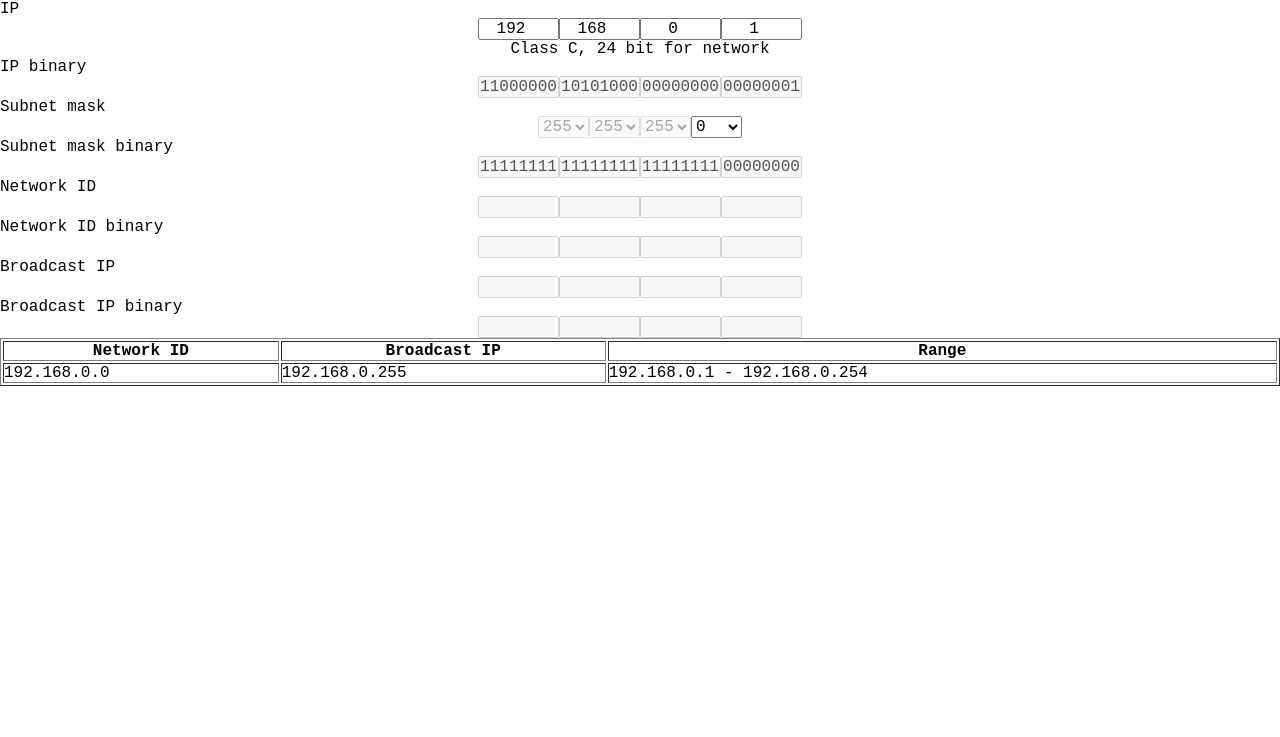
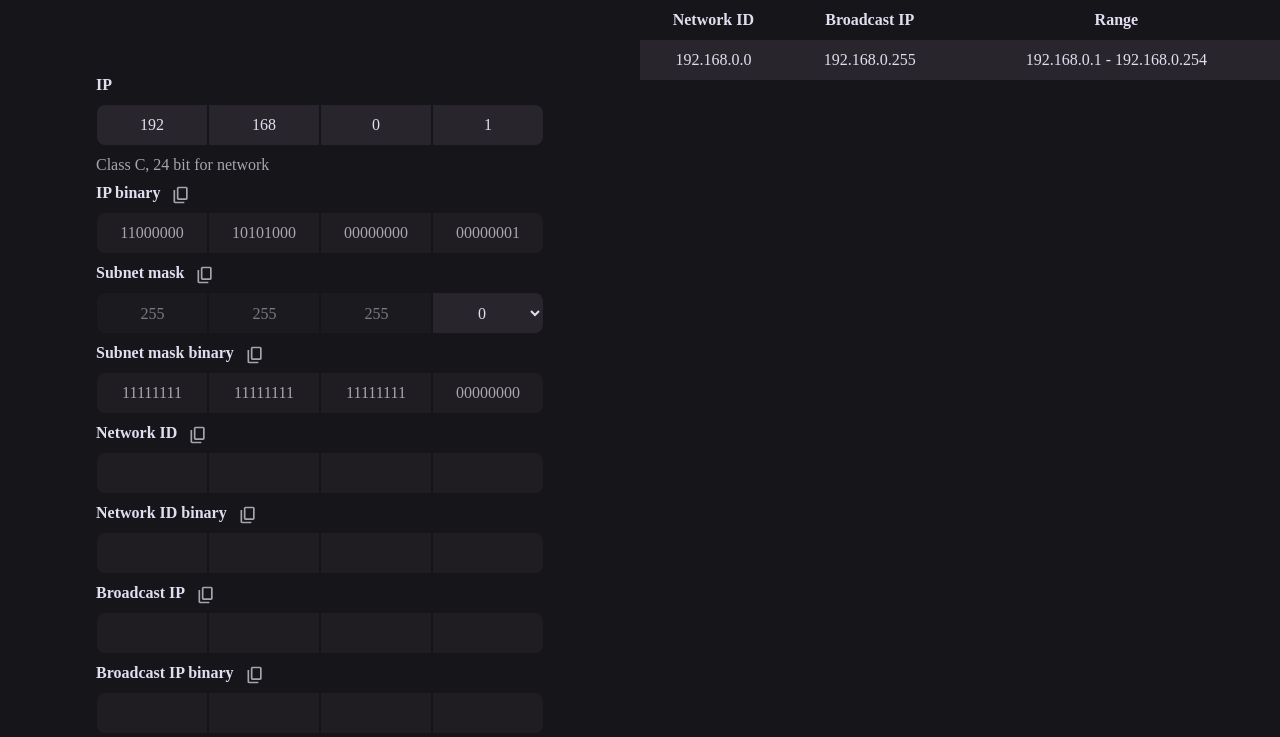
Before and after one commit to Koder10001/Subnet, a plain HTML site: page index.html in a window 1280 px wide. Drawn offline with Linux system fonts and the light colour scheme; a web font is replaced by a local one.

Commit message:
Changed UI

```diff
--- a/index.html
+++ b/index.html
@@ -1,32 +1,65 @@
 <!DOCTYPE html>
 <html>
   <head>
-        <meta name="viewport" content="width=device-width, initial-scale=1.0, user-scalable=no">
-        <link rel="stylesheet" href="style.css"/>
+    <meta
+      name="viewport"
+      content="width=device-width, initial-scale=1.0, user-scalable=no"
+    />
+    <link rel="stylesheet" href="style.css" />
   </head>
   <body>
+    <div id="group1">
       <div class="container">
-            IP
+        <span>IP</span>
         <div id="ip">
-                <input type="number" value="192" max="255" min="1" id="octet1" onchange="update()"/>
-                <input type="number" value="168" max="255" min="0" id="octet2" onchange="update()"/>
-                <input type="number" value="0" max="255" min="0" id="octet3" onchange="update()"/>
-                <input type="number" value="1" max="255" min="0" id="octet4" onchange="update()"/>
+          <input
+						class="cornerleft"
+            type="number"
+            value="192"
+            max="255"
+            min="1"
+            id="octet1"
+            onchange="update()"
+          /><input
+            type="number"
+            value="168"
+            max="255"
+            min="0"
+            id="octet2"
+            onchange="update()"
+          /><input
+            type="number"
+            value="0"
+            max="255"
+            min="0"
+            id="octet3"
+            onchange="update()"
+          /><input
+						class="cornerright"
+            type="number"
+            value="1"
+            max="255"
+            min="0"
+            id="octet4"
+            onchange="update()"
+          />
         </div>
         <div id="ipClass"></div>
         <div class="convert">
           <!-- connect img -->
         </div>
-            IP binary
+        <div><span>IP binary</span><button class="copybutton" title="Copy" alt="Copy"><img src="assets/copy.svg"></button></div>
         <div id="ipBinary">
-                <input type="text" disabled id="octet1Converted" />
-                <input type="text" disabled id="octet2Converted" />
-                <input type="text" disabled id="octet3Converted" />
-                <input type="text" disabled id="octet4Converted" />
+          <input class="cornerleft" type="text" disabled id="octet1Converted" /><input type="text" disabled id="octet2Converted" /><input type="text" disabled id="octet3Converted" /><input class="cornerright" type="text" disabled id="octet4Converted" />
         </div>
-            Subnet mask
+        <div><span>Subnet mask</span><button class="copybutton" title="Copy" alt="Copy"><img src="assets/copy.svg"></button></div>
         <div id="subnetMask">
-                <select id="subnetOctet1" octet="1" onchange="updateSubnetMask(this.selectedIndex)">
+          <select
+						class="cornerleft"
+            id="subnetOctet1"
+            octet="1"
+            onchange="updateSubnetMask(this.selectedIndex)"
+          >
             <option value="0">0</option>
             <option value="128">128</option>
             <option value="192">192</option>
@@ -36,8 +69,11 @@
             <option value="252">252</option>
             <option value="254">254</option>
             <option value="255">255</option>
-                </select>
-                <select id="subnetOctet2" octet="2" onchange="updateSubnetMask(8+this.selectedIndex)">
+          </select><select
+            id="subnetOctet2"
+            octet="2"
+            onchange="updateSubnetMask(8+this.selectedIndex)"
+          >
             <option value="0">0</option>
             <option value="128">128</option>
             <option value="192">192</option>
@@ -47,8 +83,11 @@
             <option value="252">252</option>
             <option value="254">254</option>
             <option value="255">255</option>
-                </select>
-                <select id="subnetOctet3" octet="3" onchange="updateSubnetMask(16+this.selectedIndex)">
+          </select><select
+            id="subnetOctet3"
+            octet="3"
+            onchange="updateSubnetMask(16+this.selectedIndex)"
+          >
             <option value="0">0</option>
             <option value="128">128</option>
             <option value="192">192</option>
@@ -58,8 +97,12 @@
             <option value="252">252</option>
             <option value="254">254</option>
             <option value="255">255</option>
-                </select>
-                <select id="subnetOctet4" octet="4" onchange="updateSubnetMask(24+this.selectedIndex)">
+          </select><select
+					class="cornerright"
+            id="subnetOctet4"
+            octet="4"
+            onchange="updateSubnetMask(24+this.selectedIndex)"
+          >
             <option value="0">0</option>
             <option value="128">128</option>
             <option value="192">192</option>
@@ -71,42 +114,30 @@
                     <option value="255">255</option> -->
           </select>
         </div>
-            Subnet mask binary
+        <div><span>Subnet mask binary</span><button class="copybutton" title="Copy" alt="Copy"><img src="assets/copy.svg"></button></div>
         <div id="subnetMaskBinary">
-                <input type="text" disabled/>
-                <input type="text" disabled/>
-                <input type="text" disabled/>
-                <input type="text" disabled/>
+          <input class="cornerleft" type="text" disabled /><input type="text" disabled /><input type="text" disabled /><input class="cornerright" type="text" disabled />
         </div>
-            Network ID
+        <div><span>Network ID</span><button class="copybutton" title="Copy" alt="Copy"><img src="assets/copy.svg"></button></div>
         <div id="networkID">
-                <input type="text" disabled>
-                <input type="text" disabled>
-                <input type="text" disabled>
-                <input type="text" disabled>
+          <input class="cornerleft" type="text" disabled /><input type="text" disabled /><input type="text" disabled /><input class="cornerright" type="text" disabled />
         </div>
-            Network ID binary
+        <div><span>Network ID binary</span><button class="copybutton" title="Copy" alt="Copy"><img src="assets/copy.svg"></button></div>
         <div id="networkIDBinary">
-                <input type="text" disabled>
-                <input type="text" disabled>
-                <input type="text" disabled>
-                <input type="text" disabled>
+          <input class="cornerleft" type="text" disabled /><input type="text" disabled /><input type="text" disabled /><input class="cornerright" type="text" disabled />
         </div>
-            Broadcast IP
+        <div><span>Broadcast IP</span><button class="copybutton" title="Copy" alt="Copy"><img src="assets/copy.svg"></button></div>
         <div id="broadcastIP">
-                <input type="text" disabled>
-                <input type="text" disabled>
-                <input type="text" disabled>
-                <input type="text" disabled>
+          <input class="cornerleft" type="text" disabled /><input type="text" disabled /><input type="text" disabled /><input class="cornerright" type="text" disabled />
         </div>
-            Broadcast IP binary
+        <div><span>Broadcast IP binary</span><button class="copybutton" title="Copy" alt="Copy"><img src="assets/copy.svg"></button></div>
         <div id="broadcastIPBinary">
-                <input type="text" disabled>
-                <input type="text" disabled>
-                <input type="text" disabled>
-                <input type="text" disabled>
+          <input class="cornerleft" type="text" disabled /><input type="text" disabled /><input type="text" disabled /><input class="cornerright" type="text" disabled />
         </div>
-            <table border="solid" id="IPTable">
+      </div>
+    </div>
+      <div id="group2">
+        <table id="IPTable">
           <tr>
             <th>Network ID</th>
             <th>Broadcast IP</th>
@@ -114,6 +145,7 @@
           </tr>
         </table>
       </div>
+    </div>
     <script src="script.js"></script>
   </body>
 </html>
--- a/style.css
+++ b/style.css
@@ -1,27 +1,208 @@
+:root {
+  /* dark mode */
+  --primary-bg-color: rgb(22, 21, 26);
+  --secondary-bg-color: rgb(40, 38, 44);
+  --primary-text-color: rgb(227, 221, 240);
+
+  --disabled-bg-color: rgb(31, 29, 34);
+  --secondary-text-color: rgb(168, 165, 176);
+
+  --accent-color: rgb(188, 140, 255);
+  --accent-bg-color: rgba(188, 140, 255, 0.25);
+
+  /* light mode*/
+  /*--primary-bg-color: white;
+  --secondary-bg-color: #eaeaea;
+  --primary-text-color: black;*/
+}
+
+@font-face {
+  font-family: JetBrains;
+  src: url(JetBrainsMono-VariableFont_wght.ttf);
+}
+
+body {
+  background-color: var(--primary-bg-color);
+  color: var(--primary-text-color);
+  font-family: "JetBrains";
+}
+
 * {
   margin: 0;
   padding: 0;
-    font-family: monospace;
-    font-size: large;
+  font-family: "JetBrains";
+  font-size: medium;
 }
 .container {
   max-width: 100vw;
   display: flex;
   justify-content: center;
   flex-flow: column wrap;
+  align-content: center;
+  height: 100vh;
+}
 
-}
-.container > div {
+/*.container > div {
   flex: 1;
   display: flex;
   justify-content: center;
 }
 
 .container > div > div {
-    flex: 1
+  flex: 1;
+}*/
+
+div {
+  display: flex;
+  flex-wrap: nowrap;
 }
 
-input{
-    width: 77px;
+::selection {
+  background-color: var(--accent-color);
+  color: var(--primary-bg-color);
+}
+
+.copybutton {
+  margin-left: 5px;
+  height: fit-content;
+  padding-top: 4px;
+  background-color: transparent;
+  padding-left: 6px;
+  padding-right: 6px;
+  margin-top: 5px;
+  border-radius: 200px;
+  border: none;
+  cursor: pointer;
+}
+
+.copybutton:active {
+  background-color: var(--secondary-bg-color);
+}
+
+input {
+  max-width: 100px;
+  min-width: 80px;
+  width: 100%;
+  text-align: center;
+  padding: 5px;
+  height: 30px;
+  margin: 1px;
+  border: none;
+  background-color: var(--secondary-bg-color);
+  color: var(--primary-text-color);
+}
+
+input:disabled {
+  background-color: var(--disabled-bg-color);
+  color: var(--secondary-text-color);
+}
+
+input:focus,
+select:focus {
+  outline: 1px solid var(--accent-color);
+  border: none;
+}
+
+.cornerleft {
+  border-radius: 8px 0px 0px 8px;
+}
+
+.cornerright {
+  border-radius: 0px 8px 8px 0px;
+}
+
+input::-webkit-outer-spin-button,
+input::-webkit-inner-spin-button {
+  -webkit-appearance: none;
+  margin: 0;
+}
+/* Firefox */
+input[type="number"] {
+  -moz-appearance: textfield;
+}
+
+select {
+  max-width: 120px;
+  width: 100%;
+  text-align: center;
+  padding: 5px;
+  height: 40px;
+  margin: 1px;
+  border: none;
+  background-color: var(--secondary-bg-color);
+  color: var(--primary-text-color);
+}
+
+th,
+td {
+  /*border-bottom: 1px solid rgba(0, 0, 0, 0.25);*/
+  height: 40px;
   text-align: center;
 }
+
+th {
+  position: sticky;
+  background-color: var(--primary-bg-color);
+  top: 0px;
+  /*border-bottom: 1px solid rgba(0, 0, 0, 0.25);*/
+}
+
+tr:nth-of-type(odd) {
+  background-color: var(--secondary-bg-color);
+}
+
+tr:hover {
+  background-color: var(--accent-bg-color);
+  cursor: pointer;
+}
+
+table {
+  border-spacing: 0px !important;
+  width: 100%;
+}
+
+span {
+  font-weight: bold;
+  padding-top: 10px;
+  padding-bottom: 10px;
+}
+
+select:disabled {
+  background-color: var(--disabled-bg-color);
+  color: var(--secondary-text-color);
+  -webkit-appearance: none;
+  -moz-appearance: none;
+  text-indent: 1px;
+  text-overflow: "";
+}
+
+#group1 {
+  display: inline-block;
+  width: 50%;
+  position: fixed;
+  overflow-y: scroll;
+}
+
+#group2 {
+  display: inline-block;
+  width: 50%;
+  float: right;
+}
+
+@media screen and (max-width: 1000px) {
+  #group1,
+  #group2 {
+    display: contents;
+  }
+
+  .container {
+    height: unset;
+    margin: 20px;
+  }
+}
+
+#ipClass {
+  text-align: center;
+  color: var(--secondary-text-color);
+  padding-top: 10px;
+}
```
Also changed, not shown: assets/JetBrainsMono-VariableFont_wght.ttf (added), assets/copy.svg (added). Lines whose indentation alone changed are shown as unchanged.
